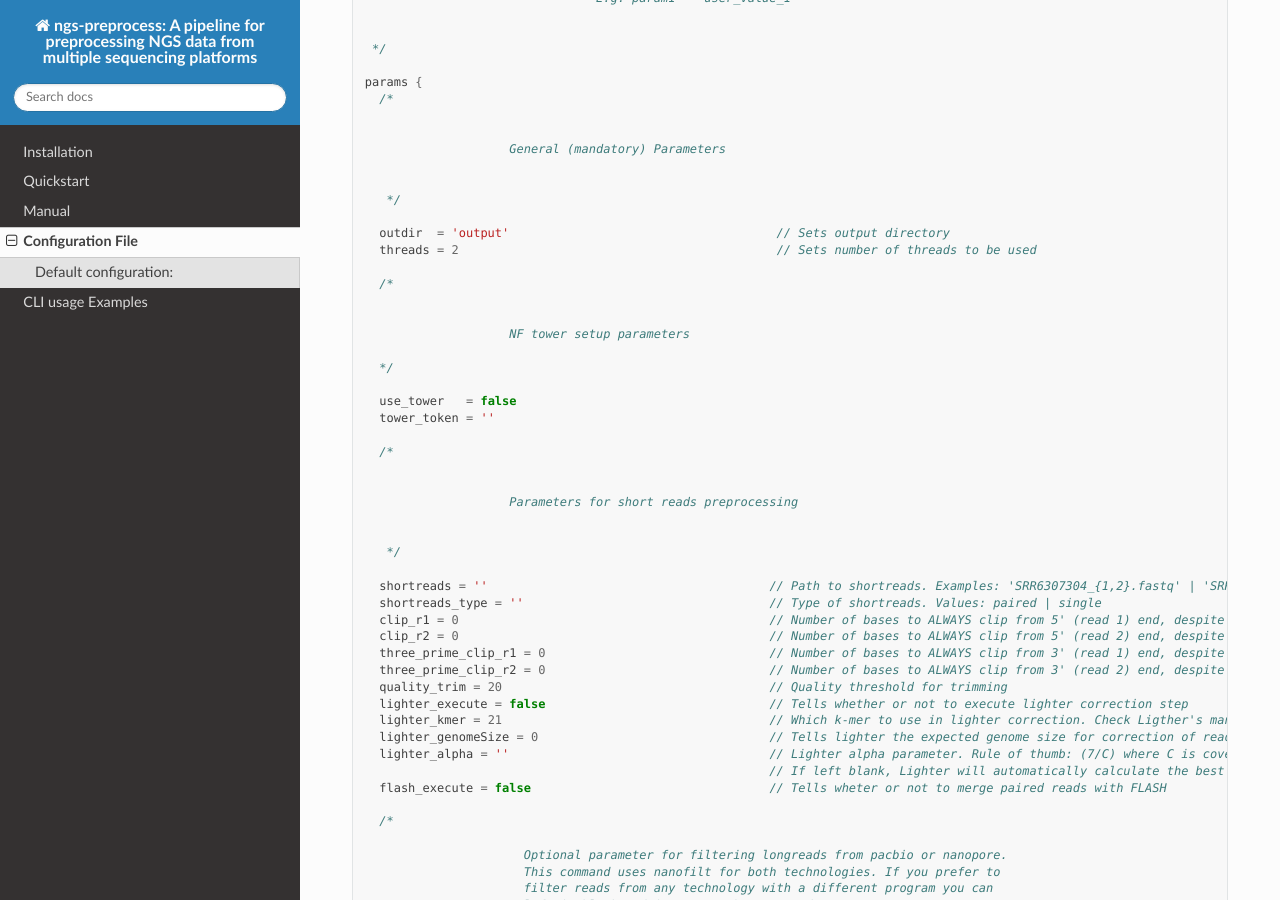
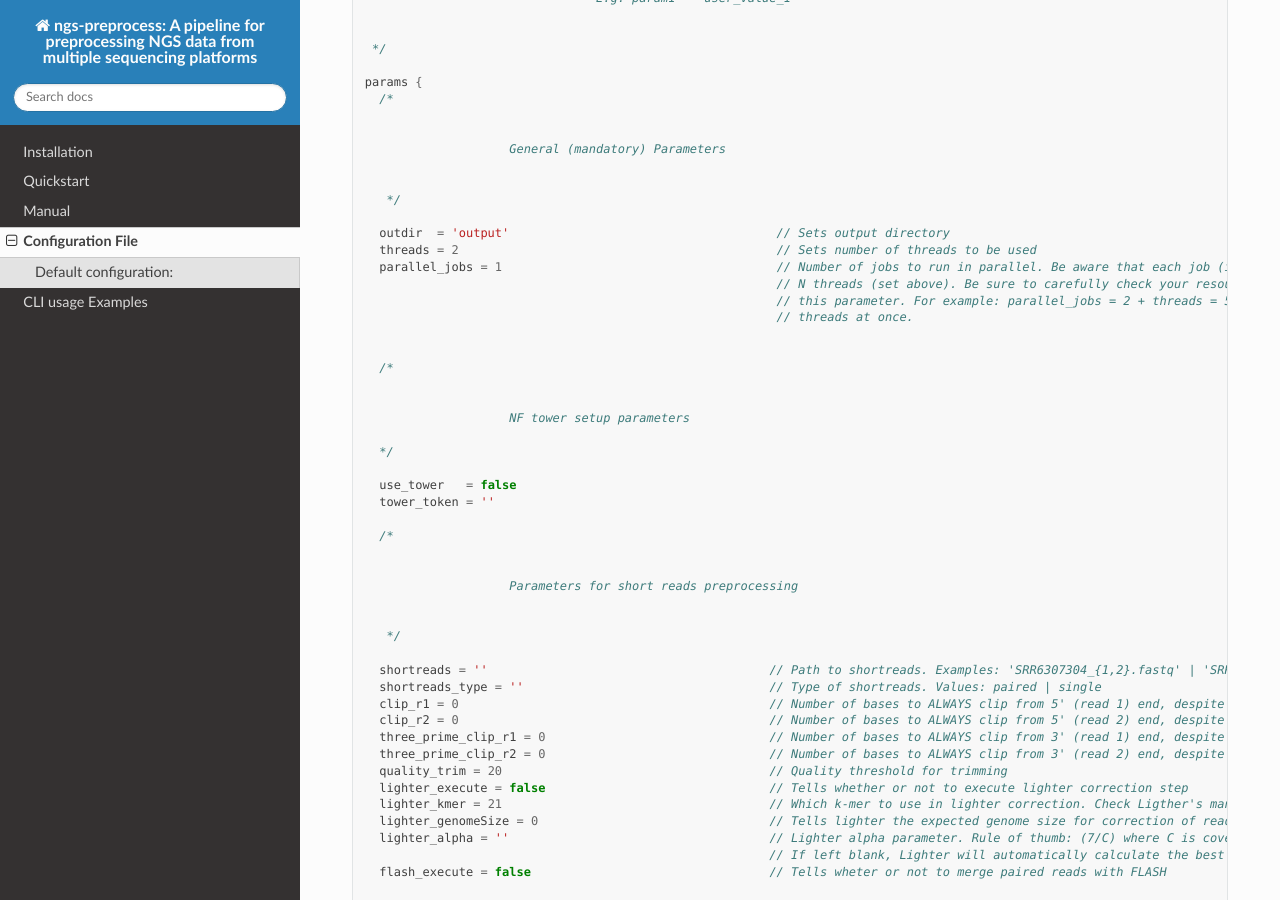
Before and after one commit to fmalmeida/ngs-preprocess, a Sphinx documentation site: the page built from docs/config.rst, in a window 1280 px wide and 900 px high, scrolled down 832 px. Built offline with Sphinx 7.4.7 and the Read the Docs theme 2.0.0, drawn with Linux system fonts in a browser that asks for light colours.

Commit message:
Update on main organization
Also, a params check has been added

```diff
--- a/docs/config.rst
+++ b/docs/config.rst
@@ -56,6 +56,11 @@ Default configuration:
 
     outdir  = 'output'                                     // Sets output directory
     threads = 2                                            // Sets number of threads to be used
+    parallel_jobs = 1                                      // Number of jobs to run in parallel. Be aware that each job (in parallel) can consume
+                                                           // N threads (set above). Be sure to carefully check your resources before augmenting
+                                                           // this parameter. For example: parallel_jobs = 2 + threads = 5 can consume until 10
+                                                           // threads at once.
+
 
     /*
 
```
Also changed, not shown: 11 other files.
